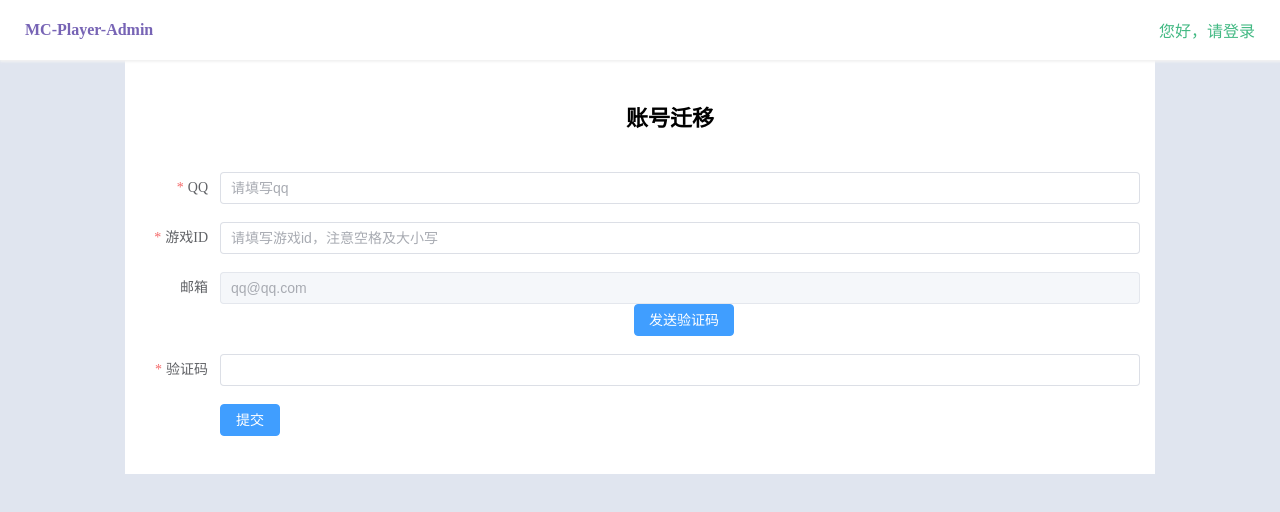
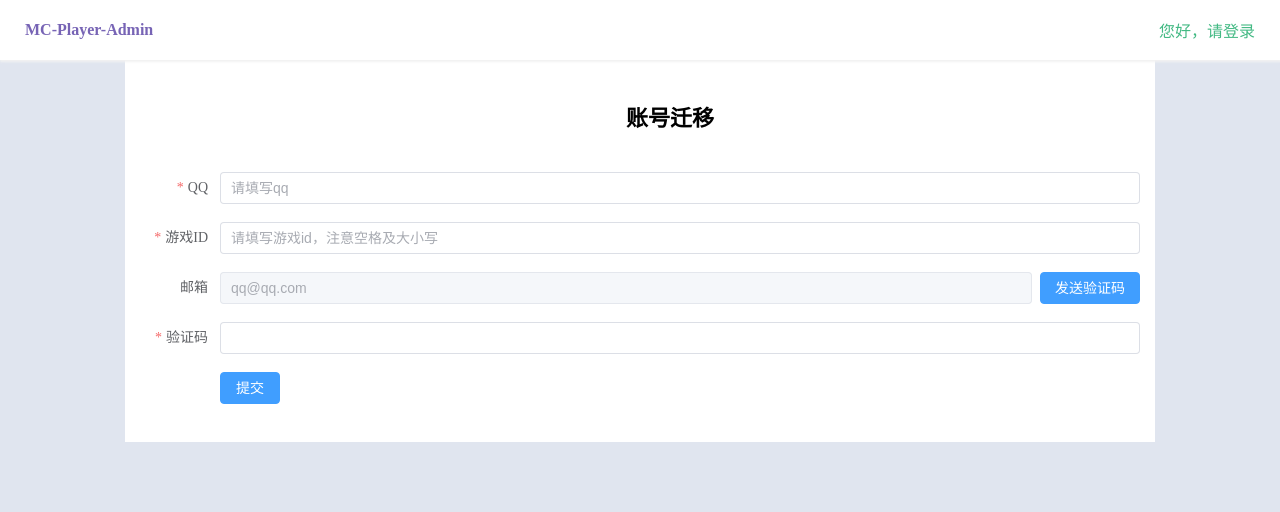
Before and after one commit to mc-player-admin/web, a Vue app: page /register/transfer-account in a window 1280 px wide. Shown: the top 512 px of the page. Built offline with nearby package versions, Linux system fonts and the light colour scheme.

Commit message:
feat(pages/Register/Transfer): 完善账号迁移页面

```diff
--- a/src/apis/user.ts
+++ b/src/apis/user.ts
@@ -50,3 +50,25 @@ export const registerNew = (qq: string, code: string) => {
     }
   })
 }
+export const registerTransfer = (qq: string, code: string, name: string) => {
+  return request({
+    method: 'post',
+    url: '/user/register/transfer',
+    data: {
+      qq,
+      code,
+      name
+    }
+  })
+}
+
+export const checkName = (qq: string, name: string) => {
+  return request({
+    method: 'post',
+    url: '/user/register/transfer/queryName',
+    data: {
+      qq,
+      name
+    }
+  })
+}
--- a/src/components/SendCode/SendCode.vue
+++ b/src/components/SendCode/SendCode.vue
@@ -9,11 +9,21 @@ defineOptions({
 const props = defineProps<{
   qq: string | null
 }>()
+const loading = ref(false)
 
 const time = ref(0)
 const sendCode = async () => {
   if (!props.qq || !/^[1-9][0-9]{4,10}$/.test(props.qq)) {
     return ElMessage.warning('请填写正确的qq号')
+  }
+
+  loading.value = true
+  const { data: res } = await getCode(props.qq)
+  loading.value = false
+  if (res.status == 200) {
+    ElMessage.success('发送成功')
+  } else {
+    ElMessage.error('发送失败，请稍后再试')
   }
 
   time.value = 60
@@ -23,18 +33,17 @@ const sendCode = async () => {
     }
     time.value--
   }, 1000)
-
-  const { data: res } = await getCode(props.qq)
-  if (res.status == 200) {
-    ElMessage.success('发送成功')
-  } else {
-    ElMessage.error('发送失败，请稍后再试')
-  }
 }
 </script>
 
 <template>
-  <el-button class="send_code" type="primary" :disabled="time !== 0" @click="sendCode">
+  <el-button
+    class="send_code"
+    type="primary"
+    :disabled="time !== 0"
+    :loading="loading"
+    @click="sendCode"
+  >
     {{ time == 0 ? '发送验证码' : `${time} 秒后重试` }}
   </el-button>
 </template>
--- a/src/pages/Register/Transfer.vue
+++ b/src/pages/Register/Transfer.vue
@@ -1,17 +1,49 @@
 <script setup lang="ts">
-import type { FormInstance, FormRules } from 'element-plus'
-import { reactive, ref } from 'vue'
+import { ElMessage, type FormInstance, type FormRules } from 'element-plus'
+import { reactive, ref, watch } from 'vue'
 import SendCode from '@/components/SendCode/SendCode.vue'
+import { throttle } from '@/utils/throttle'
+import { checkName as checkNameApi, registerTransfer } from '@/apis/user'
+import { useRouter } from 'vue-router'
 
 defineOptions({
   name: 'RegisterNew'
 })
-
+const router = useRouter()
 const formRef = ref<FormInstance>()
 const form = reactive({
-  qq: null,
-  name: null,
-  code: null
+  qq: '',
+  name: '',
+  code: ''
+})
+const nameRules = reactive<{
+  validateStatus: '' | 'error' | 'validating' | 'success' | undefined
+  error: string | undefined
+}>({
+  validateStatus: '',
+  error: ''
+})
+const checkName = throttle(async () => {
+  nameRules.validateStatus = 'validating'
+  nameRules.error = undefined
+  const { data: res } = await checkNameApi(form.qq, form.name)
+  if (res.status == 200) {
+    nameRules.validateStatus = 'success'
+    nameRules.error = ''
+  } else {
+    nameRules.validateStatus = 'error'
+    if (res.msg) {
+      nameRules.error = res.msg
+    } else {
+      nameRules.error = '未找到已有ID，请确认QQ和游戏ID填写正确'
+    }
+  }
+}, 1000)
+watch([() => form.qq, () => form.name], () => {
+  if (!form.name) {
+    return
+  }
+  checkName()
 })
 
 const rules = reactive<FormRules>({
@@ -37,10 +69,21 @@ const rules = reactive<FormRules>({
       message: '请输入游戏id'
     },
     {
-      min: 2,
-      max: 10,
       trigger: 'blur',
-      message: 'id要求2~10个字符'
+      message: '请输入正确的游戏id',
+      validator(rule, value) {
+        return /^([a-zA-Z])([a-zA-Z0-9 ]{1,14})$/.test(value)
+      }
+    },
+    {
+      trigger: 'blur',
+      message: '请输入正确的游戏id',
+      // 由于需要调用api节流异步验证，通过watch监听
+      // 此处防止其他规则覆盖为正确
+      validator() {
+        checkName()
+        return true
+      }
     }
   ],
   code: [
@@ -56,12 +99,16 @@ const rules = reactive<FormRules>({
 
 const submitForm = async () => {
   if (!formRef.value) return
-  await formRef.value.validate((valid, fields) => {
-    if (valid) {
-      console.log('submit!')
-    } else {
-      console.log('error submit!', fields)
+  await formRef.value.validate(async (valid, fields) => {
+    if (!valid) {
+      return console.log('error submit!', fields)
     }
+    const { data: res } = await registerTransfer(form.qq, form.code, form.name)
+    if (res.status != 200) {
+      return ElMessage.error('提交失败，' + (res.msg ? res.msg : '请稍后再试'))
+    }
+    ElMessage.success('提交成功')
+    router.push('/')
   })
 }
 </script>
@@ -80,12 +127,21 @@ const submitForm = async () => {
     <el-form-item label="QQ" prop="qq">
       <el-input v-model="form.qq" name="qq" placeholder="请填写qq" />
     </el-form-item>
-    <el-form-item label="游戏ID" prop="name">
+    <el-form-item
+      label="游戏ID"
+      prop="name"
+      :validate-status="nameRules.validateStatus"
+      :error="nameRules.error"
+    >
       <el-input v-model="form.name" name="name" placeholder="请填写游戏id，注意空格及大小写" />
     </el-form-item>
     <el-form-item label="邮箱" class="email">
-      <el-input :value="(form.qq || 'qq') + '@qq.com'" name="email" disabled />
-      <send-code :qq="form.qq" />
+      <div class="email_connect">
+        <el-input :value="(form.qq || 'qq') + '@qq.com'" name="email" disabled />
+        <send-code :qq="form.qq" />
+      </div>
+      <!-- todo: 发送验证码之后显示 跳转到文档 -->
+      <a href="#" class="tips" v-if="false">收不到验证码？</a>
     </el-form-item>
     <el-form-item label="验证码" prop="code">
       <el-input v-model="form.code" name="code" />
--- /dev/null
+++ b/src/utils/throttle.ts
@@ -0,0 +1,16 @@
+export const throttle = (cb: () => void, time: number) => {
+  let timeout: number | null
+  return () => {
+    console.log(timeout)
+    console.log(timeout)
+
+    if (timeout) {
+      return
+    }
+    timeout = setTimeout(() => {
+      timeout = null
+      console.log(timeout)
+      return cb()
+    }, time)
+  }
+}
```
